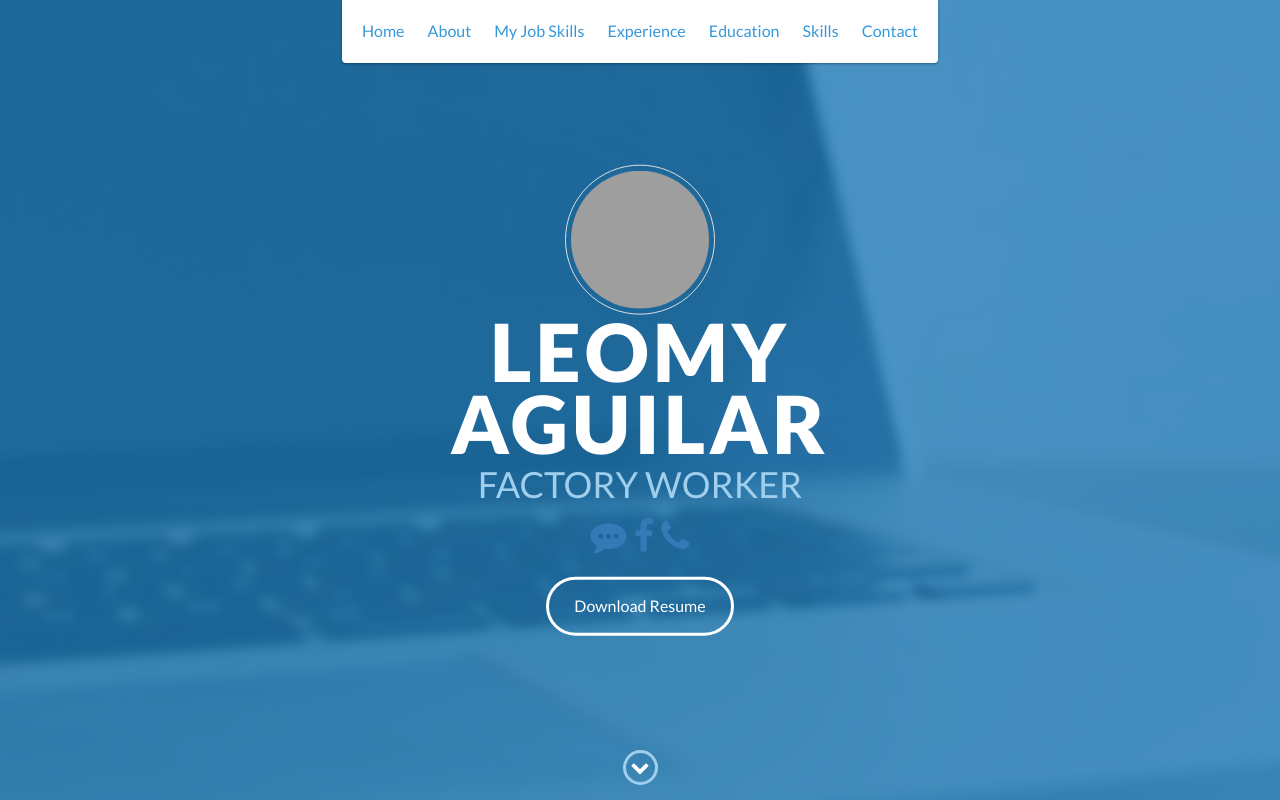
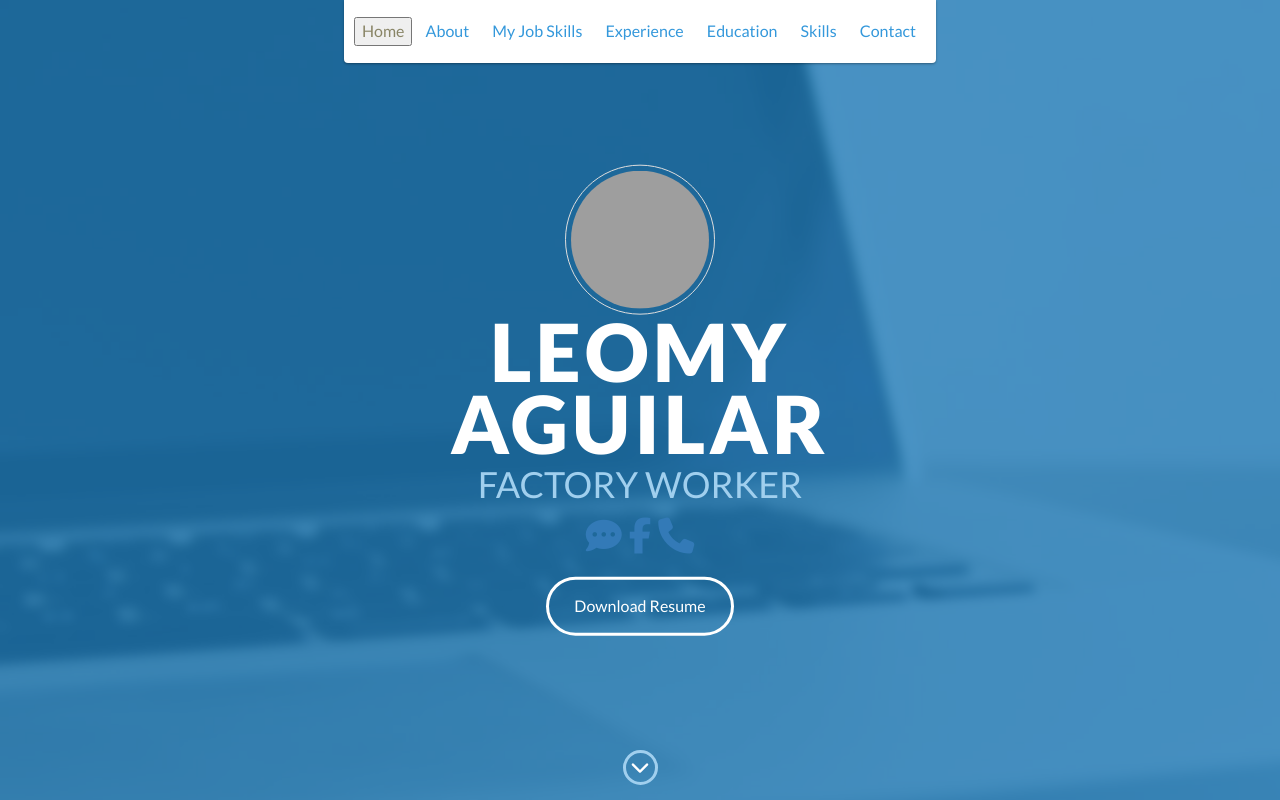
Before and after one commit to leomz001/resume, a website: page index.html in a window 1280 px wide. Shown: the top 800 px of the page. Drawn offline with nearby package versions, Linux system fonts and the light colour scheme; grey boxes are pictures that could not be loaded.

Commit message:
Add files via upload

```diff
--- a/index.html
+++ b/index.html
@@ -26,7 +26,13 @@ img:hover {
 </style>
 
 
-    <src='https://kit.fontawesome.com/a076d05399.js'></script>
+     <script src="https://kit.fontawesome.com/a076d05399.js"></script>
+
+     <script>
+        function Home() {
+          window.open("https://leomz.xyz/");
+        }
+        </script>
 
 
 </head>
@@ -40,9 +46,10 @@ img:hover {
         <div id="mobile-menu-close">
             <span>Close</span> <i class="fa fa-times" aria-hidden="true"></i>
         </div>
+
         <ul id="menu" class="shadow">
-            <li>
-                <a href="https://leomz.xyz/">Home</a>
+            <li style="color:rgb(137, 133, 102);">
+                <button onclick="Home()">Home</button>
             </li>
             <li>
                 <a href="#about">About</a>
```
